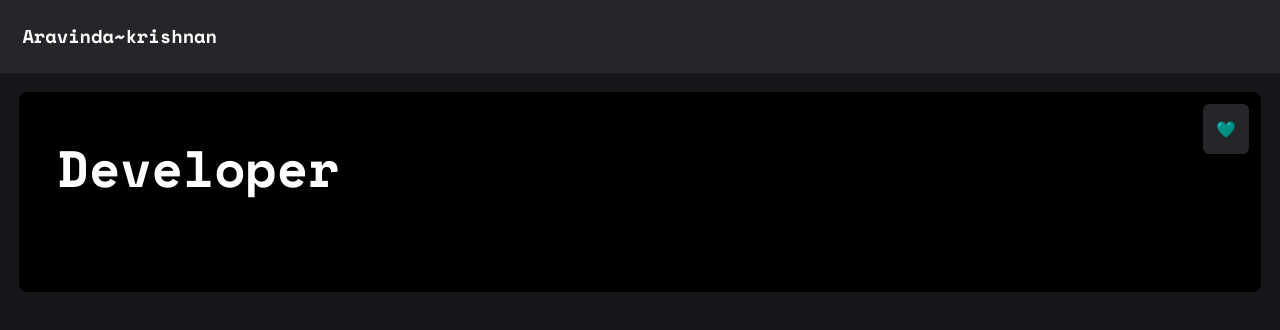
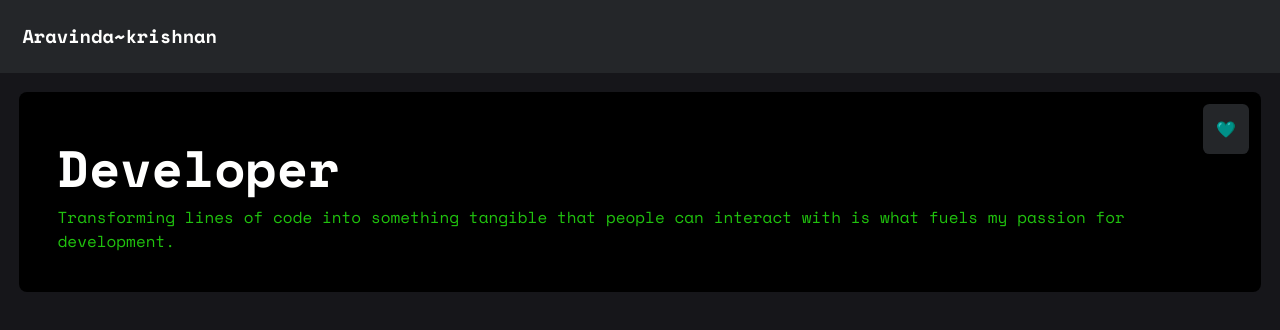
Before and after one commit to Aravindakrishnan/portfolio, a React app: page / in a window 1280 px wide. Shown: the top 330 px of the page. Built offline with nearby package versions, Linux system fonts and the light colour scheme; the HTML template or start-up script is replaced by a standard one.

Commit message:
Modified index.css

```diff
--- a/src/index.css
+++ b/src/index.css
@@ -20,6 +20,7 @@
   --secondary: #72757e;
   --teritary: #2cb67d;
   --bg-background: #242629;
+  --hacker-color: #20C20E;
 }
 
 body {
```
